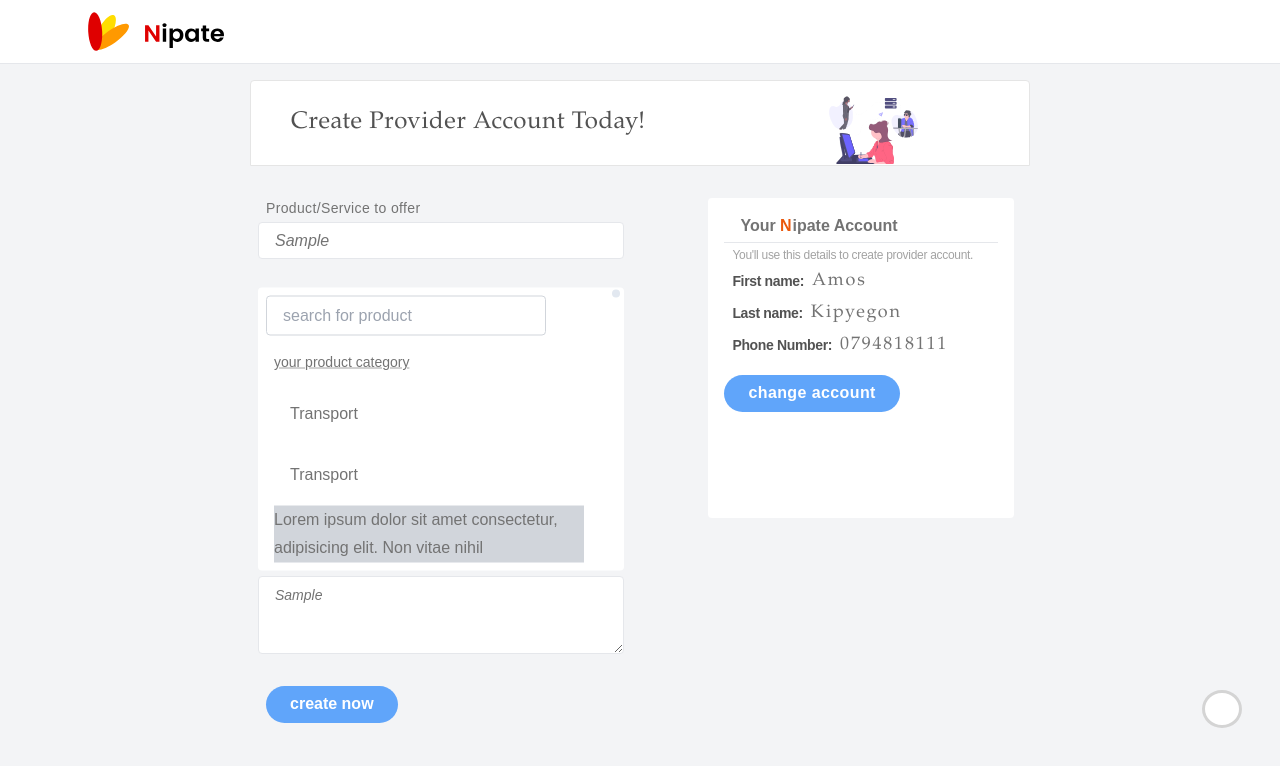
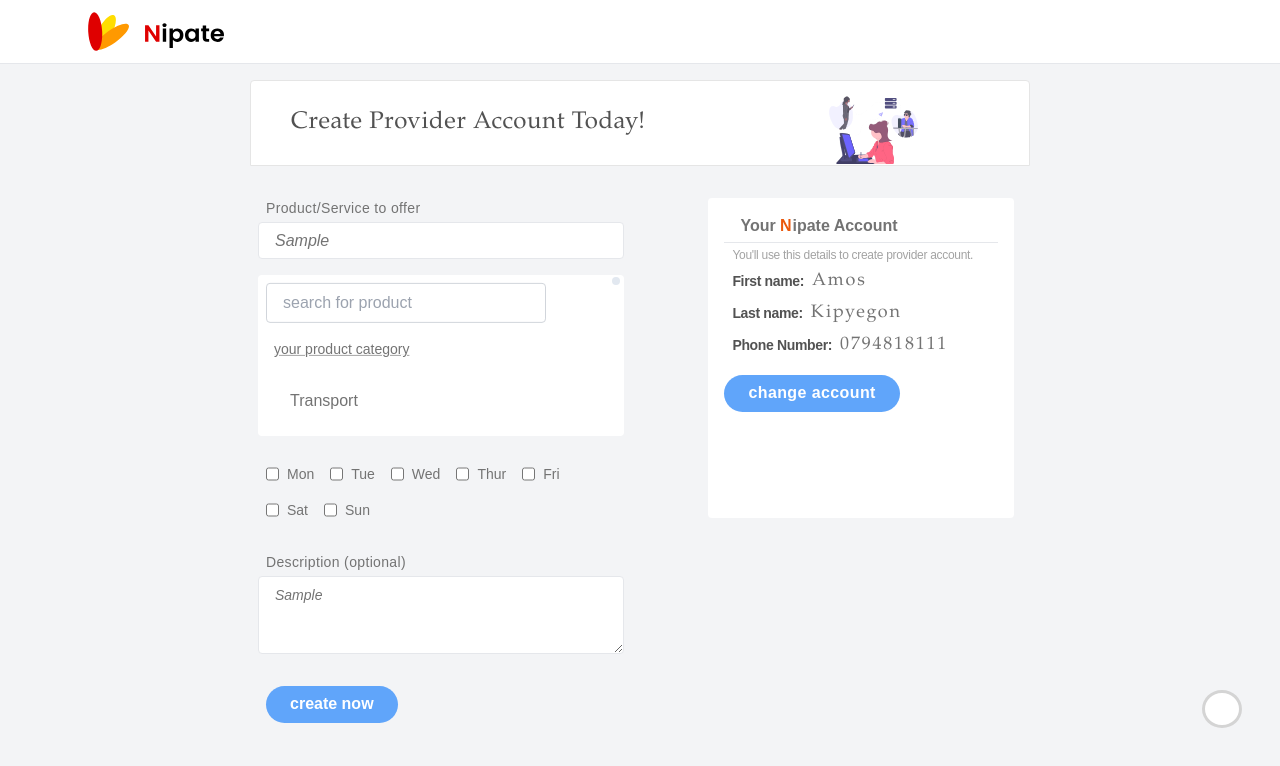
Before and after one commit to Amos-Ditto/NipateWebapp, a Nuxt app: page /auth/createprovider in a window 1280 px wide. Both pictures are taken after typing "Sample", "Sample", "Sample" into the empty fields and a click on the button "create now". Shown: the top 766 px of the page. Built offline with nearby package versions, Linux system fonts and the light colour scheme.

Commit message:
chore: create provider account

```diff
--- a/components/DropDowns/LocationComponent.vue
+++ b/components/DropDowns/ProductComponent.vue
@@ -1,3 +1,6 @@
+<script setup lang="ts">
+
+</script>
 <template>
     <main class="w-full p-2 flex flex-col gap-4">
         <div class="search-product w-full flex-row flex items-center text-neutral-500 relative">
@@ -8,20 +11,8 @@
         <div class="product-group flex-col w-full text-neutral-500 px-2">
             <h3 class="text-sm underline decoration-neutral-400">your product category</h3>
             <div class="products w-full flex flex-col gap-2 pr-6 pt-4">
-                <div class="product">
-                    <div class="select-btn">
-                        <span>Transport</span>
-                        <div class="i-mdi-chevron-down"></div>
-                    </div>
-                </div>
                 <div class="product flex flex-col gap-1">
-                    <div class="select-btn">
-                        <span>Transport</span>
-                        <div class="i-mdi-chevron-down"></div>
-                    </div>
-                    <div class="select-product bg-gray-300 min-h-[3rem]">
-                        Lorem ipsum dolor sit amet consectetur, adipisicing elit. Non vitae nihil
-                    </div>
+                    <DropDownsProductMiniComponent />
                 </div>
             </div>
         </div>
@@ -35,7 +26,7 @@
 }
 .products .product .select-btn {
     @apply  w-full flex flex-row items-center justify-between hover:bg-gray-200;
-    @apply px-4 py-3 relative;
+    @apply px-4 py-3 relative cursor-pointer;
     transition: background-color 300ms ease;
 }
 </style>
--- /dev/null
+++ b/components/DropDowns/ProductMiniComponent.vue
@@ -0,0 +1,58 @@
+<script setup lang="ts">
+
+const showproducts = ref<Boolean>(false);
+const showProducts = ():void => {
+    showproducts.value = !showproducts.value;
+}
+
+// Transition methods
+const enter = (el: HTMLElement): void => {
+    el.style.height = "auto";
+    let height = getComputedStyle(el).height;
+    el.style.height = '0';
+    getComputedStyle(el);
+    setTimeout(() => {el.style.height = height});
+
+};
+
+const afterEnter = (el: HTMLElement): void => {
+    el.style.height = "auto";
+};
+
+const leave = (el: HTMLElement): void => {
+    el.style.height = getComputedStyle(el).height;
+    getComputedStyle(el);
+    setTimeout(() => {el.style.height = '0'});
+};
+
+</script>
+<template>
+    <div class="select-btn" @click="showProducts">
+        <span>Transport</span>
+        <div class="i-mdi-chevron-down"></div>
+    </div>
+    <transition name="dropdown" @enter="enter" @after-enter="afterEnter" @leave="leave">
+        <div class="lists w-full px-4 flex flex-col gap-2 items-start" v-if="showproducts">
+            <button>Boda</button>
+            <button>Taxi</button>
+        </div>
+    </transition>
+</template>
+
+<style scoped>
+.select-btn {
+    @apply  w-full flex flex-row items-center justify-between hover:bg-gray-200;
+    @apply px-4 py-3 relative cursor-pointer;
+    transition: background-color 300ms ease;
+}
+.lists button {
+    @apply w-full py-2 hover:bg-gray-200 text-start px-4;
+}
+
+.dropdown-enter-from, .dropdown-leave-to {
+    opacity: 0;
+}
+.dropdown-enter-active, .dropdown-leave-active {
+    transition: height 250ms ease, opacity 300ms;
+}
+</style>
--- a/pages/auth/createprovider.vue
+++ b/pages/auth/createprovider.vue
@@ -48,11 +48,11 @@ const redirectAuth = (): void => {
                                 <div class="i-mdi-chevron-down absolute right-0 translate-x-[-150%] text-lg" :class="selectproducts && 'rotate-180'" />
                             </div>
                             <div class="dropdown-container w-[84%] sm:w-full absolute bottom-0 translate-y-[110%] bg-white min-h-[5rem] rounded z-20" :class="selectproducts ? 'visible opacity-100' : 'invisible opacity-0'">
-                                <div class="close-btn absolute right-0 top-0 translate-y-[25%] translate-x-[-50%] flex items-center justify-center bg-slate-200 rounded-full p-1 cursor-pointer" @click="closeProductSelect">
+                                <div class="close-btn z-20 absolute right-0 top-0 translate-y-[25%] translate-x-[-50%] flex items-center justify-center bg-slate-200 rounded-full p-1 cursor-pointer" @click="closeProductSelect">
                                     <div class="i-mdi-close" />
                                 </div>
                                 <div class="dropdown-content w-full">
-                                    <DropDownsLocationComponent />
+                                    <DropDownsProductComponent />
                                 </div>
                             </div>
                         </div>
```
